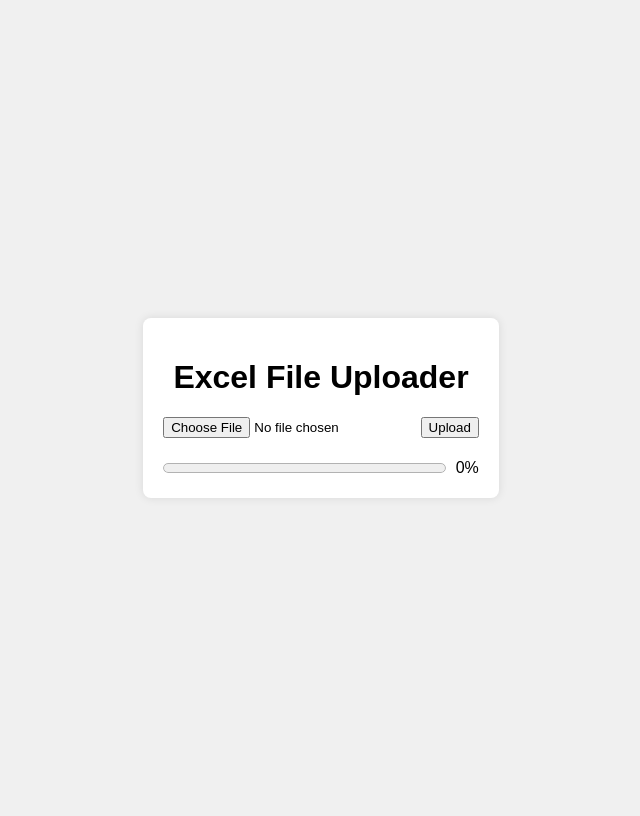
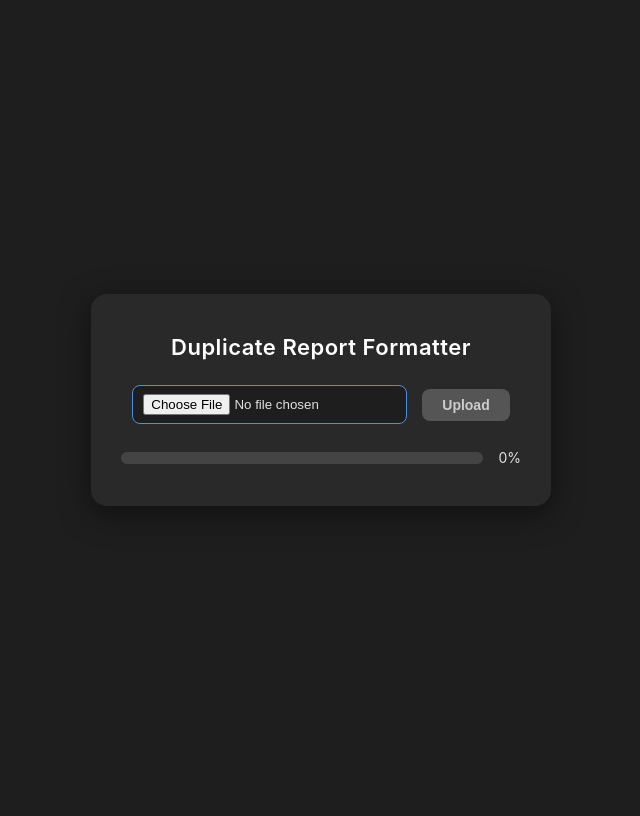
Before and after one commit to jorge-allende/duplicate-report, a Flask app: page / in a window 1280 px wide. Shown: the whole page, without its empty margins (319-959 px from the left). After the commit the page ends 464 px from the top, so only its background shows below. Run offline with Flask 3, Linux system fonts and the light colour scheme.

Commit message:
Add modern styling

```diff
--- a/static/styles.css
+++ b/static/styles.css
@@ -1,33 +1,129 @@
 body {
-    font-family: Arial, sans-serif;
+    font-family: 'Inter', sans-serif;
     display: flex;
     justify-content: center;
     align-items: center;
     height: 100vh;
-    background-color: #f0f0f0;
+    background-color: #1e1e1e; /* Sleek dark background */
+    margin: 0;
 }
 
 .container {
-    background-color: #fff;
-    padding: 20px;
+    background-color: #292929; /* Slightly lighter gray */
+    padding: 40px 30px; /* Balanced padding for breathing space */
+    border-radius: 16px; /* Softer corners */
+    box-shadow: 0 8px 30px rgba(0, 0, 0, 0.5); /* Stronger shadow for depth */
+    text-align: center;
+    color: #e0e0e0; /* Light gray text for better readability */
+    width: 400px; /* Fixed width for compact layout */
+    display: flex;
+    flex-direction: column;
+    align-items: center;
+    gap: 25px; /* Even spacing between all elements */
+}
+
+h1 {
+    font-size: 22px; /* Balanced header size */
+    font-weight: 600;
+    color: #ffffff; /* Pure white for the header */
+    letter-spacing: 0.5px; /* Cleaner look */
+    margin: 0; /* Remove default margin */
+}
+
+.file-upload-group {
+    display: flex;
+    align-items: center;
+    justify-content: space-between;
+    gap: 15px; /* Even spacing between Choose File and Upload */
+    width: 100%; /* Full width alignment */
+}
+
+input[type="file"] {
+    background-color: #1e1e1e;
+    border: 1px solid #4a90e2; /* Solid border for simplicity */
     border-radius: 8px;
-    box-shadow: 0 0 10px rgba(0, 0, 0, 0.1);
+    padding: 8px 10px;
+    color: #e0e0e0;
+    cursor: pointer;
     text-align: center;
+    flex-grow: 1; /* Allow it to take up available space */
+    transition: border-color 0.3s ease;
+}
+
+input[type="file"]:hover {
+    border-color: #357abd; /* Subtle color change on hover */
+}
+
+button {
+    background-color: #4a90e2; /* Vibrant blue for active state */
+    color: #ffffff;
+    border: none;
+    border-radius: 8px;
+    padding: 8px 20px; /* Adjusted padding for compact layout */
+    cursor: pointer;
+    transition: background-color 0.3s ease, transform 0.2s ease;
+    font-weight: bold;
+    font-size: 14px;
+    white-space: nowrap; /* Prevent button text from wrapping */
+}
+
+button:hover {
+    background-color: #357abd;
+    transform: translateY(-2px); /* Subtle hover effect */
+}
+
+/* Disabled Button */
+button.disabled,
+button:disabled {
+    background-color: #555; /* Gray for disabled state */
+    color: #ccc; /* Lighter gray for text */
+    cursor: not-allowed; /* Show disabled cursor */
 }
 
 #progressContainer {
-    margin-top: 20px;
     display: flex;
     align-items: center;
-    justify-content: center;
+    justify-content: space-between;
+    gap: 15px; /* Space between progress bar and percentage */
+    width: 100%; /* Full width alignment */
 }
 
 progress {
-    width: 100%;
-    height: 20px;
-    margin-right: 10px;
+    flex-grow: 1; /* Allow progress bar to stretch */
+    height: 12px; /* Slim progress bar */
+    border-radius: 6px;
+    overflow: hidden;
+    background-color: #444; /* Neutral background */
+}
+
+progress::-webkit-progress-bar {
+    background-color: #444;
+}
+
+progress::-webkit-progress-value {
+    background-color: #4a90e2; /* Progress fill */
+    transition: width 0.3s ease;
+}
+
+progress::-moz-progress-bar {
+    background-color: #4a90e2;
+}
+
+#progressText {
+    font-size: 14px;
+    color: #e0e0e0; /* Match text color to theme */
 }
 
 #downloadButton {
-    margin-top: 20px;
+    background-color: #41bd43; /* Accent color */
+    font-size: 14px;
+    font-weight: bold;
+    padding: 10px 25px; /* Increased padding for importance */
+    border-radius: 8px;
+    width: 80%; /* Consistent width */
+    transition: background-color 0.3s ease, transform 0.2s ease;
 }
+
+#downloadButton:hover {
+    background-color: #3caf3e;
+}
--- a/templates/index.html
+++ b/templates/index.html
@@ -3,21 +3,24 @@
 <head>
     <meta charset="UTF-8">
     <meta name="viewport" content="width=device-width, initial-scale=1.0">
-    <title>Excel File Uploader</title>
+    <title>Duplicate Report Formatter</title>
     <link rel="stylesheet" href="/static/styles.css">
+    <link rel="icon" type="image/x-icon" href="/static/favicon.ico">
 </head>
 <body>
     <div class="container">
-        <h1>Excel File Uploader</h1>
+        <h1>Duplicate Report Formatter</h1>
         <form id="uploadForm" enctype="multipart/form-data">
-            <input type="file" id="fileInput" name="file" accept=".xlsx, .xls">
-            <button type="button" id="uploadButton">Upload</button>
+            <div class="file-upload-group">
+                <input type="file" id="fileInput" name="file" accept=".xlsx, .xls, .csv">
+                <button type="button" id="uploadButton">Upload</button>
+            </div>
         </form>
         <div id="progressContainer">
             <progress id="progressBar" value="0" max="100"></progress>
             <span id="progressText">0%</span>
         </div>
-        <button id="downloadButton" style="display:none;" disabled>Download Processed File</button>
+        <button id="downloadButton" style="display:none;" disabled>Download Report</button>
     </div>
     <script src="/static/script.js"></script>
 </body>
```
Also changed, not shown: static/script.js (+37 -15 lines), static/favicon.ico (added).
